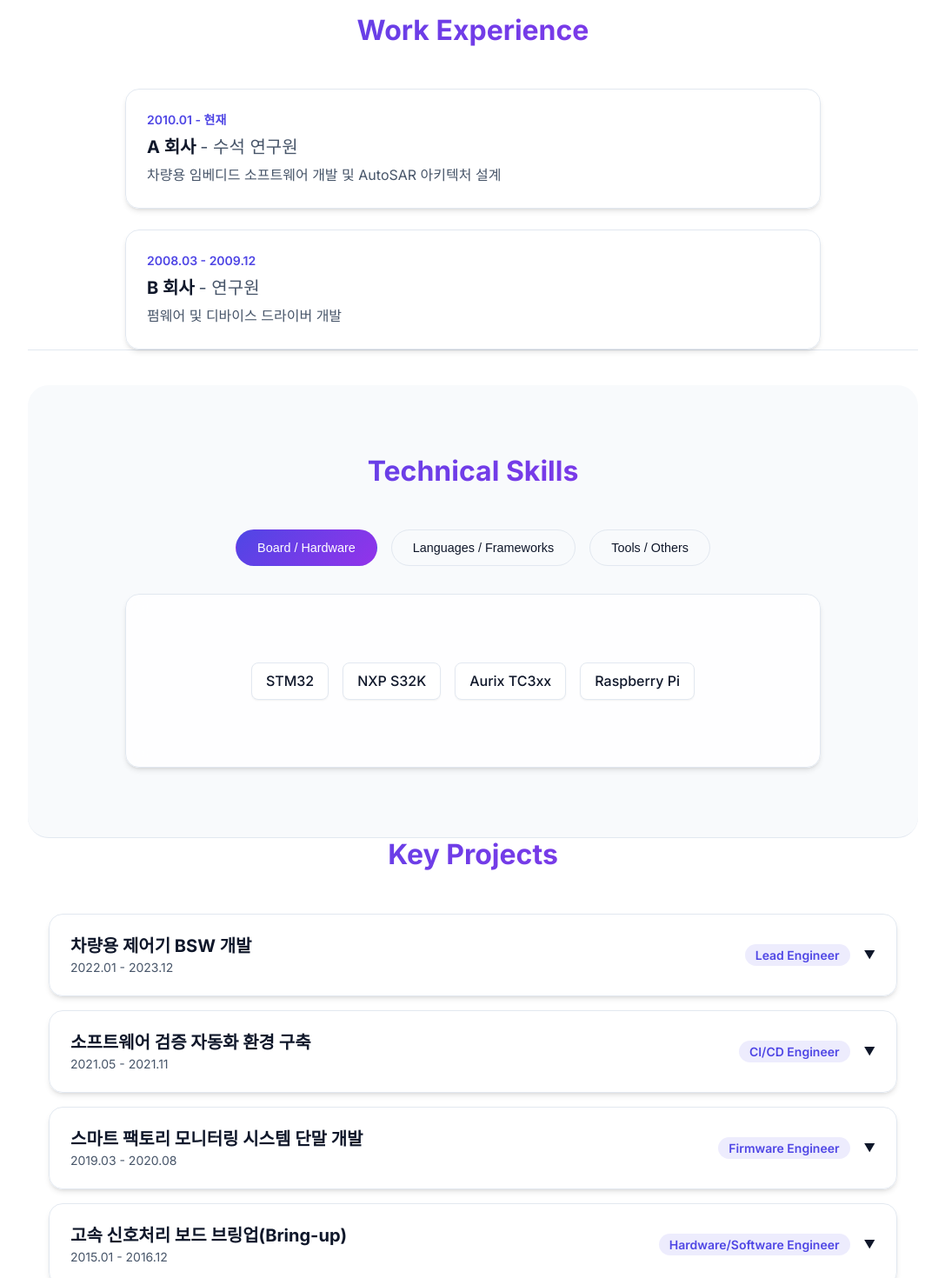
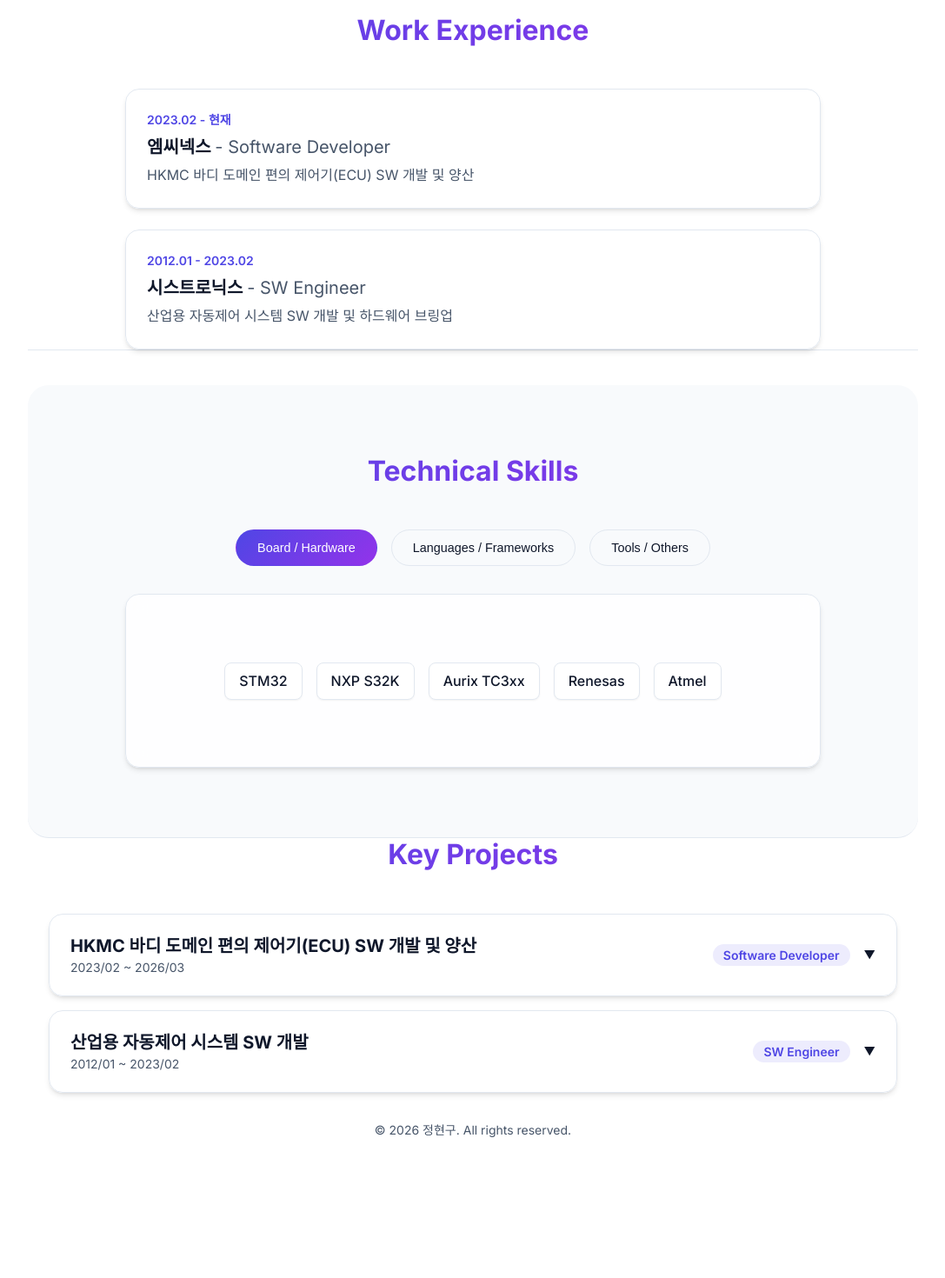
Before and after one commit to TimerOverflow/Hyun9_Portfolio, a React (Vite) app: page / in a window 1280 px wide. Shown: the part 540-2010 px from the top of the page at 87% size, without its empty margins (96-1183 px from the left). After the commit the page ends 1883 px from the top, so only its background shows below. Built offline with nearby package versions, Linux system fonts and the light colour scheme.

Commit message:
Enhance project details with dynamic sections and bullet points

```diff
--- a/src/components/Projects.jsx
+++ b/src/components/Projects.jsx
@@ -33,25 +33,22 @@
 
             {openId === project.id && (
               <div style={styles.accordionBody}>
-                <div style={styles.sectionRow}>
-                  <div style={styles.sectionLabel}>
-                    <h4 style={styles.subtitle}>Overview</h4>
-                  </div>
-                  <div style={styles.sectionContent}>
-                    <p>{project.overview}</p>
-                  </div>
-                </div>
-
-                <div style={styles.sectionRow}>
-                  <div style={styles.sectionLabel}>
-                    <h4 style={styles.subtitle}>Troubleshooting / Highlight</h4>
-                  </div>
-                  <div style={styles.sectionContent}>
-                    <div style={styles.highlightBox}>
-                      <p style={{ margin: 0 }}>{project.troubleshooting}</p>
+                {project.details.map((detail, idx) => (
+                  <div key={idx} style={styles.sectionRow}>
+                    <div style={styles.sectionLabel}>
+                      <h4 style={styles.subtitle}>{detail.label}</h4>
+                    </div>
+                    <div style={styles.sectionContent}>
+                      <ul style={styles.bulletList}>
+                        {detail.content.map((item, i) => (
+                          <li key={i} style={styles.bulletItem}>
+                            {item}
+                          </li>
+                        ))}
+                      </ul>
                     </div>
                   </div>
-                </div>
+                ))}
 
                 <div style={styles.stackContainer}>
                   {project.stack.map((tech, idx) => (
@@ -115,53 +112,64 @@
     borderRadius: '999px',
   },
   accordionBody: {
-    padding: '2rem 1.5rem',
+    padding: '2.5rem 2rem',
     borderTop: '1px solid var(--border-color)',
-    marginTop: '0.5rem',
+    background: 'var(--bg-secondary)', // Slightly different bg for contrast
   },
   sectionRow: {
     display: 'flex',
-    gap: '2rem',
+    gap: '2.5rem',
     marginBottom: '2.5rem',
   },
   sectionLabel: {
     flex: '1',
-    minWidth: '140px',
+    minWidth: '160px',
   },
   sectionContent: {
     flex: '5',
   },
   subtitle: {
-    fontSize: '0.9rem',
-    fontWeight: '600',
+    fontSize: '0.95rem',
+    fontWeight: '700',
     color: 'var(--text-primary)',
-    borderLeft: '2px solid var(--text-primary)',
+    borderLeft: '3px solid var(--text-primary)',
     paddingLeft: '12px',
     margin: 0,
     display: 'inline-block',
     lineHeight: '1.2',
+    textDecoration: 'underline',
+    textUnderlineOffset: '6px',
+    textTransform: 'uppercase',
+    letterSpacing: '0.5px',
   },
-  highlightBox: {
-    background: 'var(--bg-secondary)',
-    border: '1px solid var(--border-color)',
-    padding: '1.25rem',
-    borderRadius: '12px',
+  bulletList: {
+    listStyleType: 'disc',
+    paddingLeft: '1.2rem',
+    margin: 0,
+  },
+  bulletItem: {
+    marginBottom: '0.75rem',
+    color: 'var(--text-secondary)',
+    fontSize: '0.95rem',
+    lineHeight: '1.6',
   },
   stackContainer: {
     display: 'flex',
     flexWrap: 'wrap',
-    gap: '0.5rem',
-    marginTop: '1.5rem',
-    paddingLeft: 'calc(1/6 * 100% + 2rem)', // To align with content
+    gap: '0.6rem',
+    marginTop: '2rem',
+    paddingTop: '2rem',
+    borderTop: '1px solid var(--border-color)',
+    justifyContent: 'flex-end',
   },
   stackBadge: {
     fontSize: '0.75rem',
     background: 'var(--bg-primary)',
     border: '1px solid var(--border-color)',
-    padding: '0.25rem 0.75rem',
+    padding: '0.3rem 0.8rem',
     borderRadius: '6px',
     color: 'var(--text-secondary)',
-    fontWeight: '500',
+    fontWeight: '600',
   }
 };
 
--- a/src/data/portfolioData.js
+++ b/src/data/portfolioData.js
@@ -3,66 +3,97 @@
     name: "정현구 (Hyun9)",
     role: "Embedded & Automotive Software Engineer",
     description: "14년 차 임베디드 및 차량용 소프트웨어 엔지니어입니다. AutoSAR 기반 개발 및 CI/CD 파이프라인 구축에 강점을 가지고 있습니다.",
-    github: "https://github.com/Hyun9",
-    email: "test@example.com" // Placeholder
+    github: "https://github.com/TimerOverflow",
+    email: "test@example.com"
   },
   experience: [
     {
       id: 1,
-      period: "2010.01 - 현재",
-      company: "A 회사",
-      role: "수석 연구원",
-      description: "차량용 임베디드 소프트웨어 개발 및 AutoSAR 아키텍처 설계"
+      period: "2023.02 - 현재",
+      company: "엠씨넥스",
+      role: "Software Developer",
+      description: "HKMC 바디 도메인 편의 제어기(ECU) SW 개발 및 양산"
     },
     {
       id: 2,
-      period: "2008.03 - 2009.12",
-      company: "B 회사",
-      role: "연구원",
-      description: "펌웨어 및 디바이스 드라이버 개발"
+      period: "2012.01 - 2023.02",
+      company: "시스트로닉스",
+      role: "SW Engineer",
+      description: "산업용 자동제어 시스템 SW 개발 및 하드웨어 브링업"
     }
   ],
   skills: {
-    board: ["STM32", "NXP S32K", "Aurix TC3xx", "Raspberry Pi"],
-    language: ["C", "C++", "Python", "JavaScript"],
-    tools: ["AutoSAR", "Git", "Jenkins", "Docker", "JIRA", "CANoe"]
+    board: ["STM32", "NXP S32K", "Aurix TC3xx", "Renesas", "Atmel"],
+    language: ["C", "C++", "C#", "Python", "PowerShell"],
+    tools: ["AutoSAR (Mobilgene)", "Trace32", "GitLab CI/CD", "Docker", "CANoe", "ASPICE"]
   },
   projects: [
     {
       id: 1,
-      title: "차량용 제어기 BSW 개발",
-      period: "2022.01 - 2023.12",
-      role: "Lead Engineer",
-      overview: "AutoSAR 기반의 차량용 제어기 기본 소프트웨어(BSW) 설계 및 구현.",
-      troubleshooting: "초기 부팅 속도 지연 문제를 Task 스케줄링 최적화로 해결하여 30% 개선.",
-      stack: ["C", "AutoSAR", "CANoe"]
+      title: "HKMC 바디 도메인 편의 제어기(ECU) SW 개발 및 양산",
+      period: "2023/02 ~ 2026/03",
+      role: "Software Developer",
+      details: [
+        {
+          label: "Overview",
+          content: [
+            "소개 : AutoSAR 기반 바디 도메인 편의 제어기(ECU)의 SW 개발 및 양산 업무를 수행하면서 경험한 내용",
+            "기간 : 2023/02 ~ 2026/03",
+            "근무처 : 엠씨넥스",
+            "담당 역할 : Software Developer",
+            "기술 : C, AUTOSAR, Mobilgene Studio, Trace32, Power Architecture MCU, ASPICE, Git"
+          ]
+        },
+        {
+          label: "Implementation & Achievements",
+          content: [
+            "Mobilgene Studio를 이용한 AutoSAR 설정",
+            "기능 요구사항 구현을 위해 BSW Configuration 수행 (BswM, NvM Stack, Dcm, Com Stack ...)",
+            "오토에버 전개 플랫폼 수평전개 검토 및 패치 적용, 통합 중 발생하는 dependency 문제 해결",
+            "개정된 ES 사양 대응: Security Access False Key Attempt 횟수 NvM 저장 및 카운트 로직 구현",
+            "전력 소모 최적화: BswM 인터페이스를 이용한 Sleep / Wakeup 시퀀스 제어 로직 구현"
+          ]
+        },
+        {
+          label: "TroubleShooting",
+          content: [
+            "CAN 송수신 금지 전압 기능을 CDD_CanCM 모듈로 이관하여 플랫폼 설정 변경 및 코드 리팩토링 수행. 이를 통해 코드 안정성 향상 및 모듈화 검증 완료",
+            "NvM False Key Attempt 저장 변수 추가 시 플래시 메모리 레이아웃 중첩 문제 해결"
+          ]
+        }
+      ],
+      stack: ["AutoSAR", "C", "Mobilgene Studio", "Trace32"]
     },
     {
       id: 2,
-      title: "소프트웨어 검증 자동화 환경 구축",
-      period: "2021.05 - 2021.11",
-      role: "CI/CD Engineer",
-      overview: "Jenkins와 Docker를 활용한 펌웨어 빌드 및 테스트 자동화 시스템 구축.",
-      troubleshooting: "다양한 컴파일러 환경 호환성 문제를 Docker 컨테이너화로 완벽하게 분리하여 해결.",
-      stack: ["Python", "Jenkins", "Docker"]
-    },
-    {
-      id: 3,
-      title: "스마트 팩토리 모니터링 시스템 단말 개발",
-      period: "2019.03 - 2020.08",
-      role: "Firmware Engineer",
-      overview: "센서 데이터 수집 및 서버 전송을 위한 무선 통신 단말 펌웨어 개발.",
-      troubleshooting: "간헐적 네트워크 끊김 현상을 재접속 로직 최적화로 해결.",
-      stack: ["C++", "FreeRTOS", "MQTT"]
-    },
-    {
-      id: 4,
-      title: "고속 신호처리 보드 브링업(Bring-up)",
-      period: "2015.01 - 2016.12",
-      role: "Hardware/Software Engineer",
-      overview: "신규 ARM 기반 SoC 보드의 초기화 코드 작성 및 기본 동작 검증.",
-      troubleshooting: "메모리 인터페이스 타이밍 이슈를 오실로스코프 분석을 통해 레지스터 설정 변경으로 해결.",
-      stack: ["C", "Assembly", "Hardware Debugging"]
+      title: "산업용 자동제어 시스템 SW 개발",
+      period: "2012/01 ~ 2023/02",
+      role: "SW Engineer",
+      details: [
+        {
+          label: "Overview",
+          content: [
+            "소개 : 산업용 제어기 메인보드 및 HMI 타켓 보드 하드웨어 브링업 및 로우 레벨 드라이버 설계",
+            "기술 : C, C++, C#, STM32, Renesas, Atmel, Modbus RTU/TCP, BACnet"
+          ]
+        },
+        {
+          label: "Implementation & Achievements",
+          content: [
+            "30여 종의 산업용 제어기 메인보드 및 HMI 타켓 보드 초기 하드웨어 브링업(Bring-up)",
+            "로우 레벨 보드 드라이버 직접 설계 및 구현",
+            "파일 시스템(FATFS)과 비휘발성 메모리를 활용한 데이터 로깅 및 자체 DB 관리 로직 구현",
+            "통신 프로토콜 구현: Modbus RTU/TCP, BACnet 등 산업용 표준 프로토콜 스택 개발"
+          ]
+        },
+        {
+          label: "TroubleShooting",
+          content: [
+            "고속 신호처리 보드 브링업 중 메모리 인터페이스 타이밍 이슈를 오실로스코프 분석을 통해 레지스터 설정 변경으로 해결"
+          ]
+        }
+      ],
+      stack: ["C", "C++", "STM32", "Modbus"]
     }
   ]
 };
```
